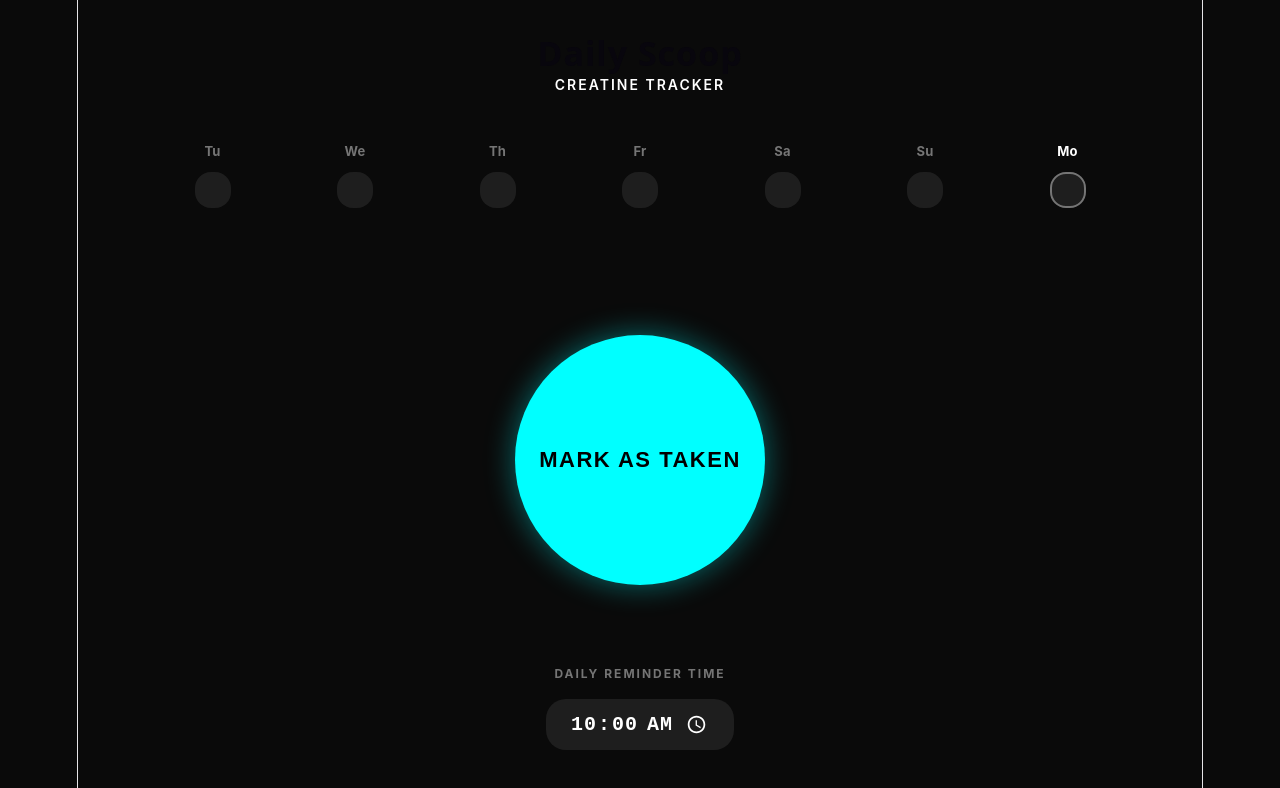
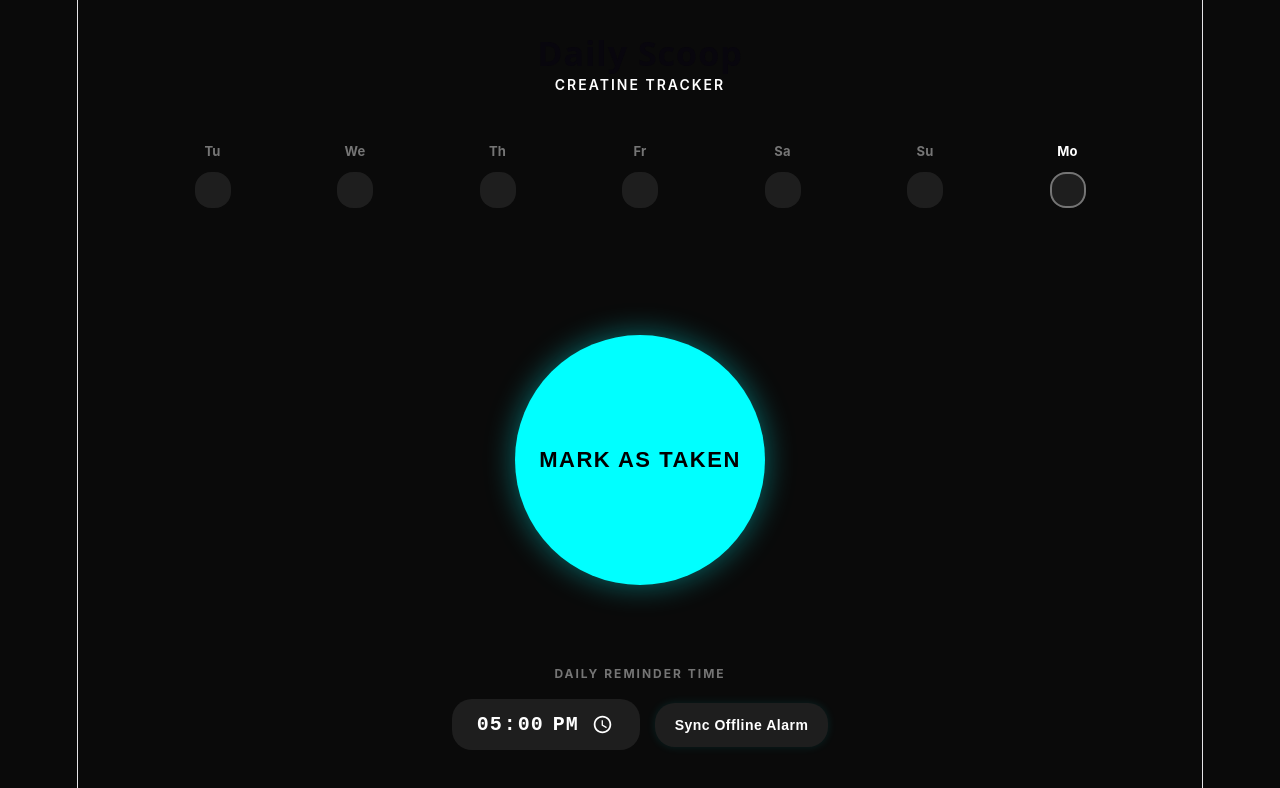
Before and after one commit to FunnyBUnny05/daily-scoop, a React (Vite) app: page / in a window 1280 px wide. Shown: the top 788 px of the page. Built offline with nearby package versions, Linux system fonts and the light colour scheme.

Commit message:
feat: offline background notifications via ics generator

```diff
--- a/src/App.css
+++ b/src/App.css
@@ -163,3 +163,28 @@ body, html {
 .timeInput::-webkit-calendar-picker-indicator {
   filter: invert(1);
 }
+
+.timerControlRow {
+  display: flex;
+  flex-direction: row;
+  justify-content: center;
+  align-items: center;
+  gap: 15px;
+}
+
+.syncButton {
+  border: none;
+  padding: 14px 20px;
+  border-radius: 20px;
+  font-size: 14px;
+  font-weight: 700;
+  letter-spacing: 0.5px;
+  cursor: pointer;
+  box-shadow: 0 0 10px rgba(0, 255, 255, 0.1);
+  transition: transform 0.1s ease, box-shadow 0.1s ease;
+}
+
+.syncButton:active {
+  transform: scale(0.95);
+  box-shadow: 0 0 5px rgba(0, 255, 255, 0.2);
+}
--- a/src/App.jsx
+++ b/src/App.jsx
@@ -3,7 +3,7 @@ import './App.css';
 
 function App() {
   const [history, setHistory] = useState({});
-  const [reminderTime, setReminderTime] = useState('10:00');
+  const [reminderTime, setReminderTime] = useState('17:00'); // Default to 5 PM
   const [currentDate, setCurrentDate] = useState(new Date());
 
   const THEME = {
@@ -28,7 +28,6 @@ function App() {
 
   useEffect(() => {
     loadData();
-    requestPermissions();
 
     // Check every minute if day has changed
     const interval = setInterval(() => {
@@ -49,13 +48,7 @@ function App() {
     if (storedTime) {
       setReminderTime(storedTime);
     } else {
-      localStorage.setItem('reminder_time', '10:00');
-    }
-  };
-
-  const requestPermissions = async () => {
-    if ('Notification' in window && Notification.permission !== 'granted' && Notification.permission !== 'denied') {
-      await Notification.requestPermission();
+      localStorage.setItem('reminder_time', '17:00');
     }
   };
 
@@ -75,6 +68,41 @@ function App() {
     };
     setHistory(newHistory);
     localStorage.setItem('creatine_history', JSON.stringify(newHistory));
+  };
+
+  const generateICS = () => {
+    const timeParts = reminderTime.split(':');
+    const hours = timeParts[0].padStart(2, '0');
+    const minutes = timeParts[1].padStart(2, '0');
+
+    // Creating an ICS string for a daily recurring event at chosen time with an exact alarm
+    // DTSTART uses a generic recent date (20240101) to begin the daily recurring rule forever
+    const icsContent = `BEGIN:VCALENDAR
+VERSION:2.0
+PRODID:-//Daily Scoop//Creatine Tracker//EN
+BEGIN:VEVENT
+UID:${new Date().getTime()}@dailyscoop.com
+DTSTAMP:${new Date().toISOString().replace(/[-:]/g, '').split('.')[0]}Z
+DTSTART:20240101T${hours}${minutes}00
+RRULE:FREQ=DAILY
+SUMMARY:Take Creatine! 🥄
+DESCRIPTION:Don't lose those gains! Time for your daily scoop.
+BEGIN:VALARM
+TRIGGER:-PT0M
+ACTION:DISPLAY
+DESCRIPTION:Take Creatine!
+END:VALARM
+END:VEVENT
+END:VCALENDAR`;
+
+    const blob = new Blob([icsContent], { type: 'text/calendar;charset=utf-8' });
+    const url = URL.createObjectURL(blob);
+    const link = document.createElement('a');
+    link.href = url;
+    link.download = 'daily-scoop-alarm.ics';
+    document.body.appendChild(link);
+    link.click();
+    document.body.removeChild(link);
   };
 
   const getRecentDays = () => {
@@ -138,6 +166,7 @@ function App() {
 
       <footer className="footer">
         <p className="reminderLabel" style={{ color: THEME.textDim }}>Daily Reminder Time</p>
+        <div className="timerControlRow">
           <input
             type="time"
             value={reminderTime}
@@ -145,6 +174,10 @@ function App() {
             className="timeInput"
             style={{ backgroundColor: THEME.surface, color: THEME.text }}
           />
+          <button className="syncButton" onClick={generateICS} style={{ backgroundColor: THEME.surface, color: THEME.text }}>
+             Sync Offline Alarm
+          </button>
+        </div>
       </footer>
     </div>
   );
```
Lines whose indentation alone changed are shown as unchanged.
